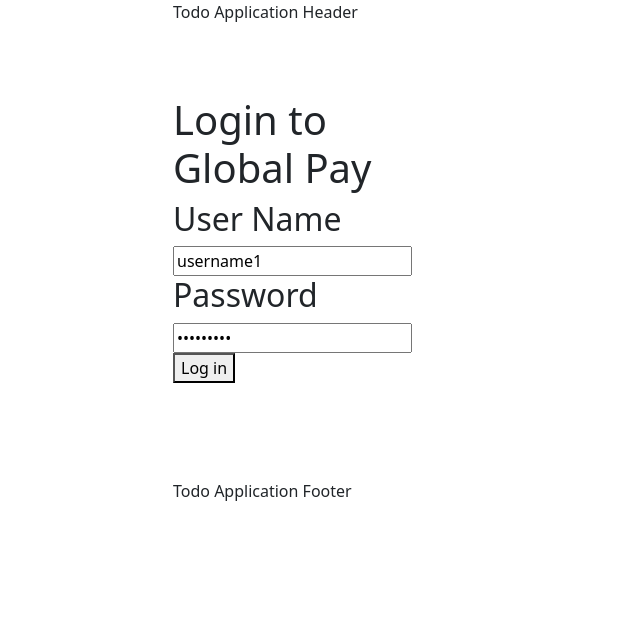
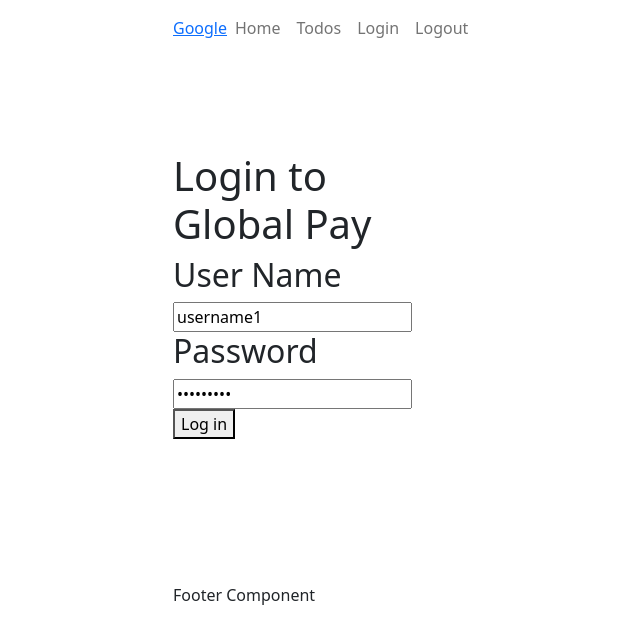
Before and after one commit to Fazal-haroon/frontendAndBackend, an Angular app in the folder BasicAngular/: page / in a window 1280 px wide. Shown: the top 644 px of the page, without its empty margins (367-1007 px from the left). Built offline with nearby package versions, Linux system fonts and the light colour scheme.

Commit message:
header and footer

```diff
--- a/BasicAngular/src/app/app.component.html
+++ b/BasicAngular/src/app/app.component.html
@@ -9,11 +9,11 @@
 
 <!--</div>-->
 <div>
-Todo Application Header
+<app-menu></app-menu>
 <br><br>
 <br><br>
 <router-outlet></router-outlet>
 <br><br>
 <br><br>
-Todo Application Footer
+<app-footer></app-footer>
 </div>
--- a/BasicAngular/src/app/footer/footer.component.html
+++ b/BasicAngular/src/app/footer/footer.component.html
@@ -1 +1,3 @@
-<p>footer works!</p>
+<br><br>
+
+Footer Component
--- a/BasicAngular/src/app/menu/menu.component.html
+++ b/BasicAngular/src/app/menu/menu.component.html
@@ -1 +1,13 @@
-<p>menu works!</p>
+<header>
+    <nav class="navbar navbar-expand-md">
+        <div><a href="http://www.google.com">Google</a></div>
+        <ul class="navbar-nav">
+            <li class="nav-item"><a routerLink="/welcome/fazal" class="nav-link">Home</a></li>
+            <li class="nav-item"><a routerLink="/todos" class="nav-link">Todos</a></li>
+        </ul>
+        <ul class="navbar-nav">
+            <li class="nav-item"><a routerLink="/login" class="nav-link">Login</a></li>
+            <li class="nav-item"><a href="/logout" class="nav-link">Logout</a></li>
+        </ul>
+    </nav>
+</header>
```
